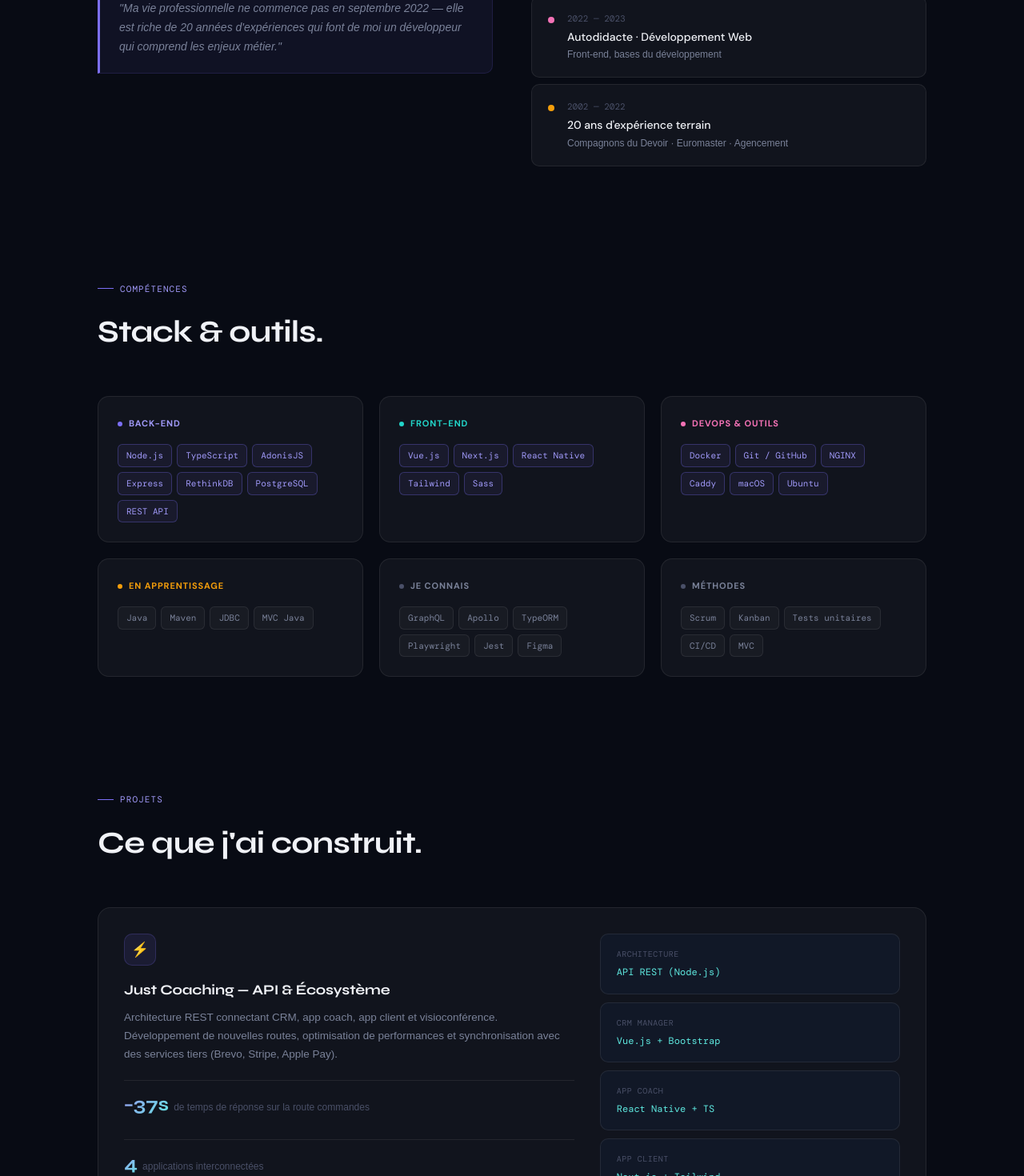
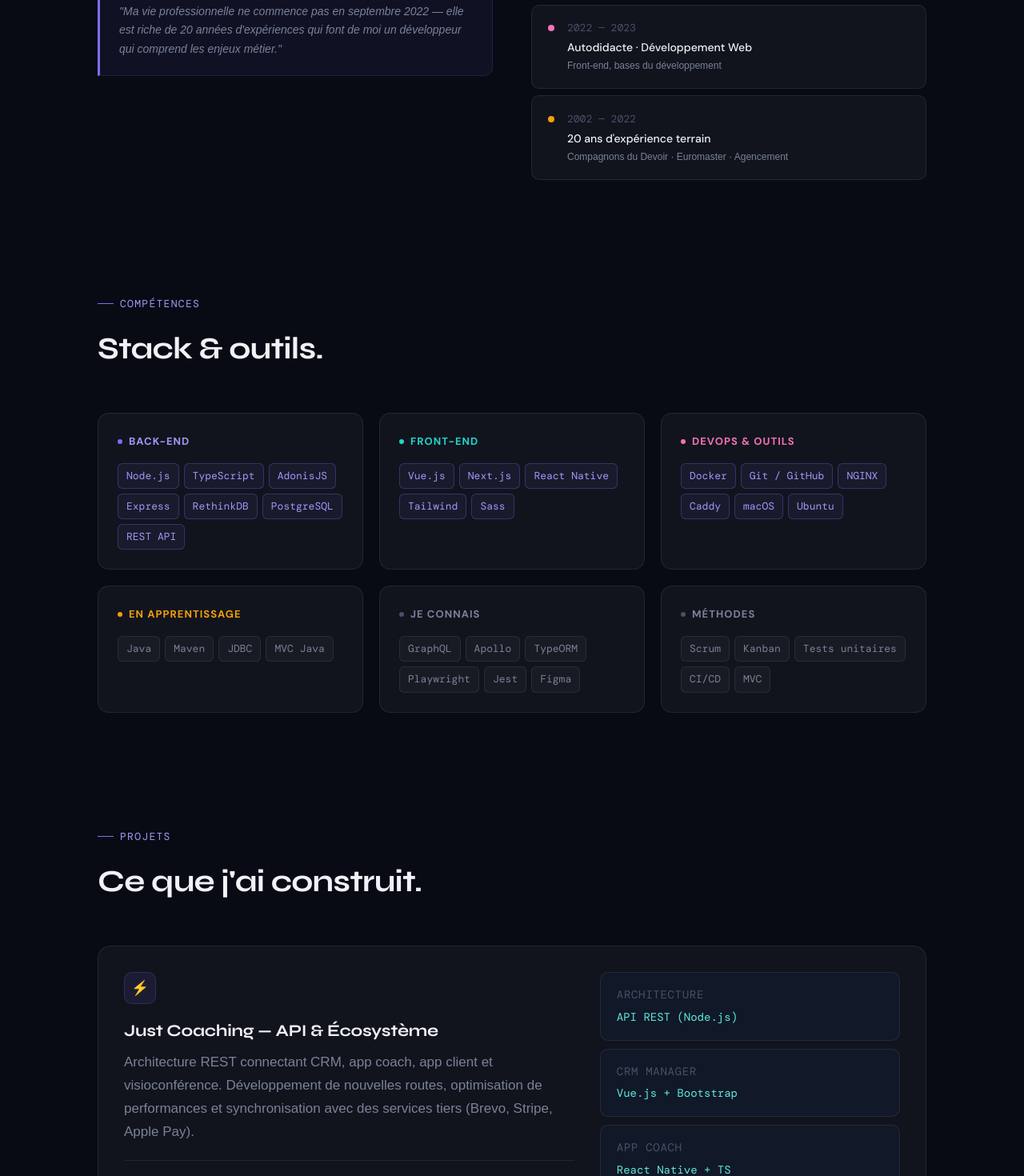
Before and after one commit to ThomMarchand/portfolio, a Next.js app: page / in a window 1280 px wide. Shown: the part 1330-2800 px from the top of the page at 80% size. Built offline with nearby package versions, Linux system fonts and the light colour scheme; a web font is replaced by a local one.

Commit message:
refactor: update font sizes across Navbar, SectionAbout, SectionProject, SectionSkills, and Home for improved readability

```diff
--- a/app/components/organisms/Navbar.tsx
+++ b/app/components/organisms/Navbar.tsx
@@ -50,7 +50,7 @@ export default function Navbar() {
           style={{
             fontFamily: "var(--font-display)",
             fontWeight: 700,
-            fontSize: "16px",
+            fontSize: "20px",
             letterSpacing: "-0.02em",
           }}
         >
@@ -69,7 +69,7 @@ export default function Navbar() {
                 style={{
                   color: "var(--text-muted)",
                   textDecoration: "none",
-                  fontSize: "13px",
+                  fontSize: "16px",
                   fontWeight: 500,
                   letterSpacing: "0.02em",
                 }}
@@ -91,7 +91,7 @@ export default function Navbar() {
                 borderRadius: "8px",
                 color: "var(--text)",
                 textDecoration: "none",
-                fontSize: "13px",
+                fontSize: "16px",
                 fontWeight: 500,
               }}
             >
--- a/app/components/templates/SectionAbout.tsx
+++ b/app/components/templates/SectionAbout.tsx
@@ -40,7 +40,7 @@ export default function SectionAbout() {
         <div
           style={{
             fontFamily: "var(--font-mono)",
-            fontSize: "11px",
+            fontSize: "13px",
             color: "var(--violet-light)",
             letterSpacing: "0.1em",
             textTransform: "uppercase",
@@ -143,7 +143,7 @@ export default function SectionAbout() {
                 <div
                   style={{
                     fontFamily: "var(--font-mono)",
-                    fontSize: "11px",
+                    fontSize: "13px",
                     color: "var(--text-dim)",
                     marginBottom: "2px",
                   }}
--- a/app/components/templates/SectionProject.tsx
+++ b/app/components/templates/SectionProject.tsx
@@ -3,7 +3,7 @@ function StackTag({ label }: { label: string }) {
     <span
       style={{
         fontFamily: "var(--font-mono)",
-        fontSize: "10px",
+        fontSize: "14px",
         padding: "3px 8px",
         borderRadius: "5px",
         background: "rgba(255,255,255,0.04)",
@@ -22,7 +22,7 @@ function SectionHeader() {
       <div
         style={{
           fontFamily: "var(--font-mono)",
-          fontSize: "11px",
+          fontSize: "13px",
           color: "var(--violet-light)",
           letterSpacing: "0.1em",
           textTransform: "uppercase",
@@ -124,7 +124,7 @@ export default function SectionProject() {
             <div
               style={{
                 fontFamily: "var(--font-display)",
-                fontSize: "1.1rem",
+                fontSize: "1.3rem",
                 fontWeight: 700,
                 color: "var(--text)",
                 marginBottom: "0.5rem",
@@ -135,7 +135,7 @@ export default function SectionProject() {
             </div>
             <p
               style={{
-                fontSize: "13.5px",
+                fontSize: "17px",
                 color: "var(--text-muted)",
                 lineHeight: 1.7,
                 marginBottom: "1.25rem",
@@ -162,7 +162,7 @@ export default function SectionProject() {
               >
                 −37s
               </span>
-              <span style={{ fontSize: "12px", color: "var(--text-dim)" }}>
+              <span style={{ fontSize: "14px", color: "var(--text-dim)" }}>
                 de temps de réponse sur la route commandes
               </span>
             </div>
@@ -182,7 +182,7 @@ export default function SectionProject() {
               >
                 4
               </span>
-              <span style={{ fontSize: "12px", color: "var(--text-dim)" }}>
+              <span style={{ fontSize: "14px", color: "var(--text-dim)" }}>
                 applications interconnectées
               </span>
             </div>
@@ -203,14 +203,14 @@ export default function SectionProject() {
                   border: "1px solid var(--border)",
                   borderRadius: "10px",
                   padding: "1rem 1.25rem",
-                  fontSize: "12px",
+                  fontSize: "14px",
                   fontFamily: "var(--font-mono)",
                 }}
               >
                 <div
                   style={{
                     color: "var(--text-dim)",
-                    fontSize: "10px",
+                    fontSize: "14px",
                     marginBottom: "4px",
                     textTransform: "uppercase",
                     letterSpacing: "0.05em",
@@ -257,7 +257,7 @@ export default function SectionProject() {
             <div
               style={{
                 fontFamily: "var(--font-display)",
-                fontSize: "1.1rem",
+                fontSize: "1.3rem",
                 fontWeight: 700,
                 color: "var(--text)",
                 marginBottom: "0.5rem",
@@ -266,7 +266,7 @@ export default function SectionProject() {
             >
               Wild Code Online
             </div>
-            <p style={{ fontSize: "13.5px", color: "var(--text-muted)", lineHeight: 1.7, marginBottom: "1.25rem" }}>
+            <p style={{ fontSize: "17px", color: "var(--text-muted)", lineHeight: 1.7, marginBottom: "1.25rem" }}>
               Plateforme de code en ligne — développer, tester et partager du code facilement.
               Projet de fin d&apos;alternance avec mise en place CI, tests unitaires, intégration
               et architecture MVC.
@@ -306,7 +306,7 @@ export default function SectionProject() {
             <div
               style={{
                 fontFamily: "var(--font-display)",
-                fontSize: "1.1rem",
+                fontSize: "1.3rem",
                 fontWeight: 700,
                 color: "var(--text)",
                 marginBottom: "0.5rem",
@@ -315,7 +315,7 @@ export default function SectionProject() {
             >
               CRUD User — Java
             </div>
-            <p style={{ fontSize: "13.5px", color: "var(--text-muted)", lineHeight: 1.7, marginBottom: "1.25rem" }}>
+            <p style={{ fontSize: "17px", color: "var(--text-muted)", lineHeight: 1.7, marginBottom: "1.25rem" }}>
               Projet personnel d&apos;apprentissage Java : architecture MVC, serveur HTTP natif,
               JDBC / SQLite, Maven. Construction from scratch pour maîtriser les fondamentaux du
               langage.
--- a/app/components/templates/SectionSkills.tsx
+++ b/app/components/templates/SectionSkills.tsx
@@ -59,7 +59,7 @@ export default function SectionSkills() {
         <div
           style={{
             fontFamily: "var(--font-mono)",
-            fontSize: "11px",
+            fontSize: "13px",
             color: "var(--violet-light)",
             letterSpacing: "0.1em",
             textTransform: "uppercase",
@@ -109,7 +109,7 @@ export default function SectionSkills() {
           >
             <div
               style={{
-                fontSize: "11px",
+                fontSize: "13px",
                 textTransform: "uppercase",
                 letterSpacing: "0.08em",
                 fontWeight: 600,
@@ -137,7 +137,7 @@ export default function SectionSkills() {
                   key={tag}
                   style={{
                     fontFamily: "var(--font-mono)",
-                    fontSize: "11px",
+                    fontSize: "13px",
                     padding: "4px 10px",
                     borderRadius: "6px",
                     border: "1px solid rgba(124,111,247,0.3)",
@@ -153,7 +153,7 @@ export default function SectionSkills() {
                   key={tag}
                   style={{
                     fontFamily: "var(--font-mono)",
-                    fontSize: "11px",
+                    fontSize: "13px",
                     padding: "4px 10px",
                     borderRadius: "6px",
                     border: "1px solid var(--border)",
--- a/app/globals.css
+++ b/app/globals.css
@@ -90,6 +90,12 @@ body {
   overflow-x: hidden;
 }
 
+@media (min-width: 768px) {
+  body {
+    font-size: 25px;
+  }
+}
+
 body::before {
   content: "";
   position: fixed;
--- a/app/page.tsx
+++ b/app/page.tsx
@@ -173,7 +173,7 @@ export default function Home() {
               </div>
               <div
                 style={{
-                  fontSize: "11px",
+                  fontSize: "13px",
                   color: "var(--text-dim)",
                   textTransform: "uppercase",
                   letterSpacing: "0.06em",
```
